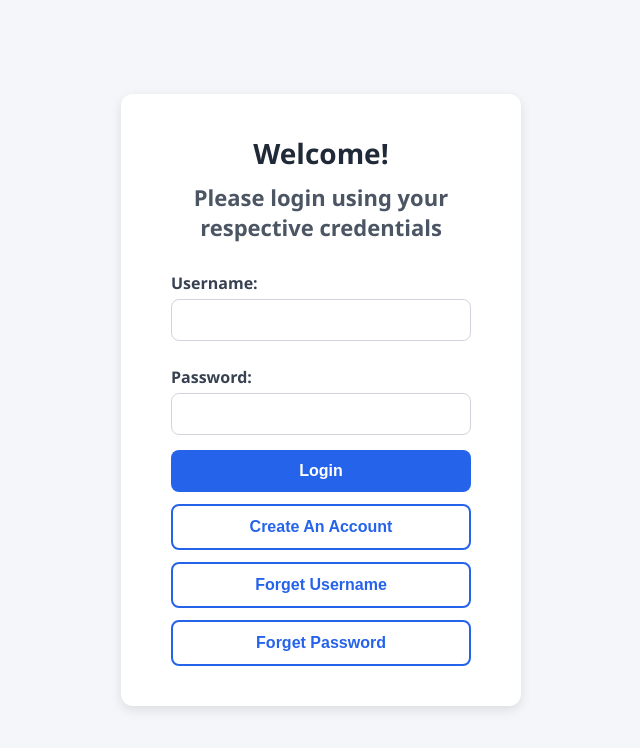
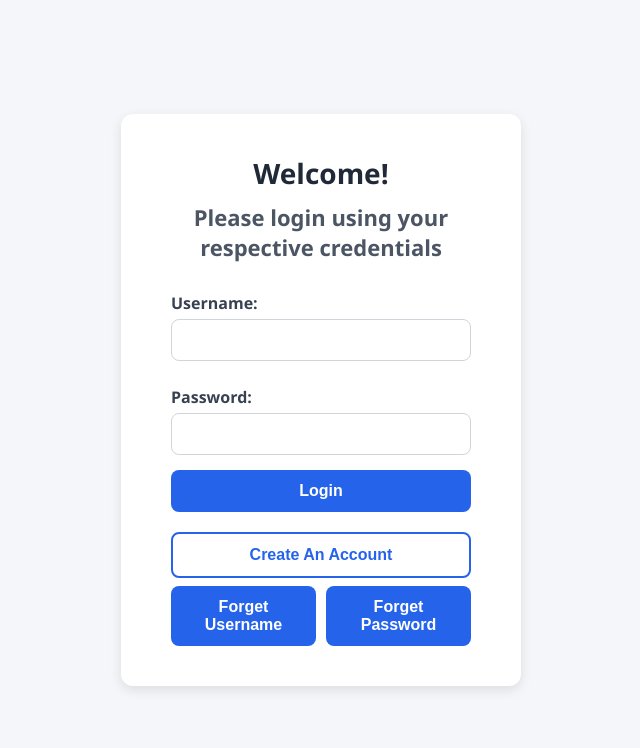
Before and after one commit to EddieASC21/Bank-Desktop, a React (Vite) app in the folder frontend/Bank-Desktop/: page / in a window 1280 px wide. Shown: the top 748 px of the page, without its empty margins (319-959 px from the left). Built offline with nearby package versions, Linux system fonts and the light colour scheme.

Commit message:
add the forget username and password pages and add a toggle to view password

```diff
--- a/frontend/Bank-Desktop/src/LandingPage.jsx
+++ b/frontend/Bank-Desktop/src/LandingPage.jsx
@@ -1,9 +1,11 @@
-import React from 'react';
+import React, { useState } from 'react';
 import { useNavigate } from 'react-router-dom';
 import './styles/LandingPage.css';
 
 function LandingPage() {
     const navigate = useNavigate();
+    const [password, setPassword] = useState('');
+    const [showPassword, setShowPassword] = useState(false);
 
     const handleLogin = (e) => {
         e.preventDefault();
@@ -32,19 +34,38 @@ function LandingPage() {
                 <p>Please login using your respective credentials</p>
                 <form onSubmit={handleLogin}>
                     <label>Username:</label>
-                    <input type="text" required />
+                    <input type="text" placeholder="" required />
+
                     <label>Password:</label>
-                    <input type="password" required />
+                    <div className="password-input-container">
+                        <input
+                            type={showPassword ? "text" : "password"}
+                            required
+                            placeholder=""
+                            value={password}
+                            onChange={(e) => setPassword(e.target.value)}
+                        />
+                        {password && (
+                            <input
+                                type="checkbox"
+                                className="show-password-checkbox"
+                                checked={showPassword}
+                                onChange={() => setShowPassword(!showPassword)}
+                                aria-label="Show password"
+                            />
+                        )}
+                    </div>
+
                     <button type="submit">Login</button>
                 </form>
-                <div className="create-account-link">
+
+                <div className="secondary-button-group">
                     <button onClick={handleCreateAccount}>Create An Account</button>
                 </div>
-                <div className="create-account-link">
+
+                <div className="forgot-buttons">
                     <button onClick={handleForgetUsername}>Forget Username</button>
-                <div className="create-account-link">
                     <button onClick={handleForgetPassword}>Forget Password</button>
-                </div>
                 </div>
             </div>
         </div>
--- a/frontend/Bank-Desktop/src/styles/LandingPage.css
+++ b/frontend/Bank-Desktop/src/styles/LandingPage.css
@@ -1,3 +1,4 @@
+/* Base styles */
 body {
     margin: 0;
     padding: 0;
@@ -6,11 +7,12 @@ body {
 }
 
 .login-container {
-    width: 100%;
-    height: 100vh;
+    min-height: 100vh;
     display: flex;
     align-items: center;
     justify-content: center;
+    padding: 40px 16px;
+    box-sizing: border-box;
 }
 
 .login-box {
@@ -42,7 +44,9 @@ body {
     text-align: left;
 }
 
-.login-box input {
+.login-box input[type="text"],
+.login-box input[type="password"],
+.login-box input[type="email"] {
     width: 100%;
     padding: 12px;
     margin-bottom: 15px;
@@ -75,18 +79,65 @@ body {
     background-color: #1e40af;
 }
 
-.create-account-link {
+/* Create Account button */
+.secondary-button-group {
     margin-top: 12px;
 }
 
-.create-account-link button {
+.secondary-button-group button {
     background-color: white;
     color: #2563eb;
     border: 2px solid #2563eb;
     font-weight: bold;
     transition: all 0.2s ease;
+    margin-top: 8px;
 }
 
-.create-account-link button:hover {
+.secondary-button-group button:hover {
     background-color: #e0e7ff;
 }
+
+/* Forgot buttons row */
+.forgot-buttons {
+    display: flex;
+    gap: 10px;
+    margin-top: 8px;
+}
+
+.forgot-buttons button {
+    flex: 1;
+}
+
+/* Password input with elevated checkbox */
+.password-input-container {
+    position: relative;
+}
+
+.password-input-container input[type="password"],
+.password-input-container input[type="text"] {
+    width: 100%;
+    padding: 12px;
+    padding-right: 50px;
+    margin-bottom: 15px;
+    border: 1px solid #d1d5db;
+    border-radius: 8px;
+    outline: none;
+    font-size: 14px;
+    box-sizing: border-box;
+}
+
+.password-input-container input:focus {
+    border-color: #2563eb;
+    box-shadow: 0 0 0 2px rgba(37, 99, 235, 0.2);
+}
+
+.password-input-container .show-password-checkbox {
+    position: absolute;
+    right: 12px;
+    top: 32%; /* 👈 slightly higher than 50% */
+    transform: translateY(-35%);
+    height: 18px;
+    width: 18px;
+    cursor: pointer;
+    margin: 0;
+}
```
